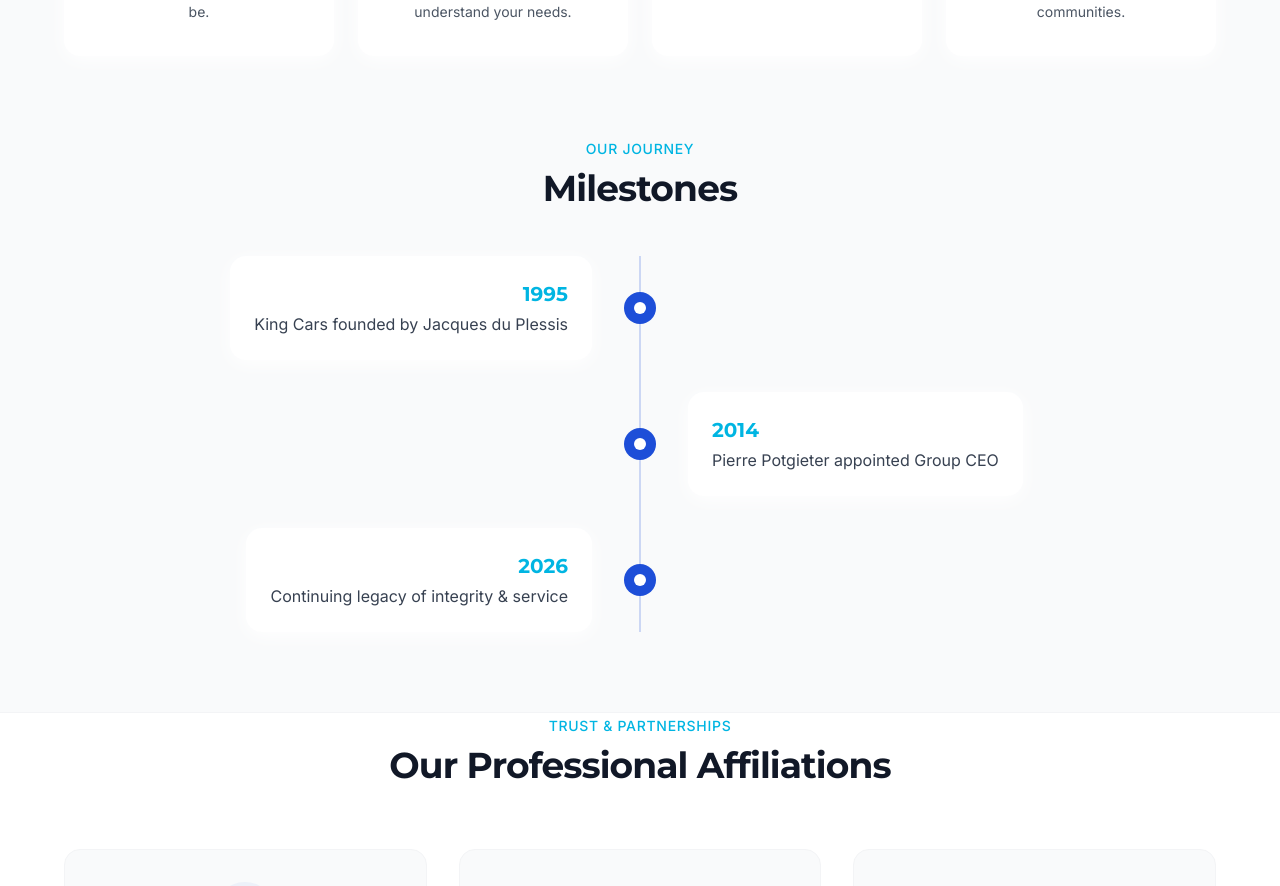
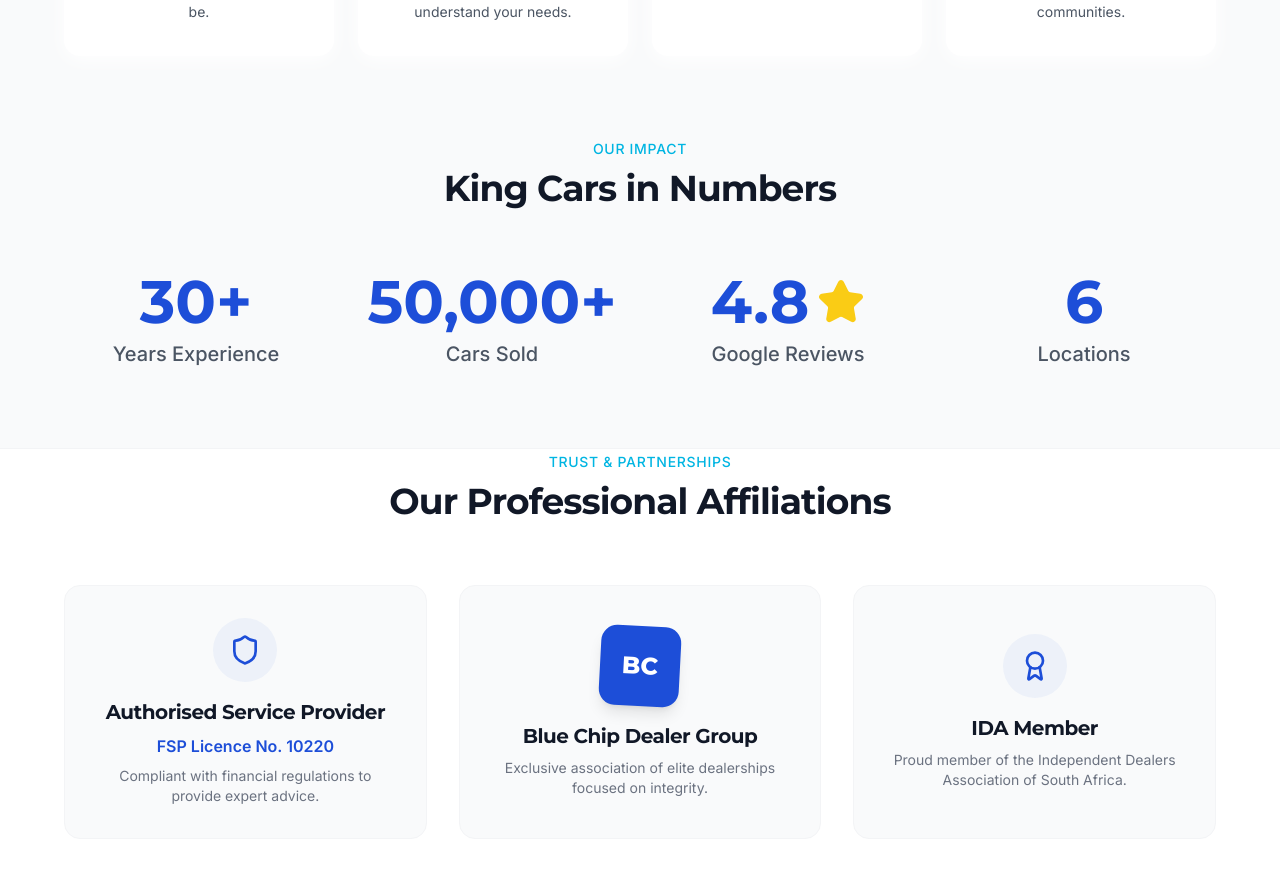
Before and after one commit to pottie2288/king-cars-website, a React (Vite) app: page /about in a window 1280 px wide. Shown: the part 1480-2366 px from the top of the page. Built offline with nearby package versions, Linux system fonts and the light colour scheme.

Commit message:
style: Move quick stats to about page and tighten homepage layout

```diff
--- a/src/components/BodyTypeFilter.tsx
+++ b/src/components/BodyTypeFilter.tsx
@@ -54,15 +54,12 @@
     };
 
     return (
-        <section className="py-20 bg-king-blue">
+        <section className="pt-8 pb-20 bg-king-blue">
             <div className="section-padding max-w-7xl mx-auto">
-                <AnimatedSection className="text-center mb-16">
+                <AnimatedSection className="text-center mb-8">
                     <h2 className="font-display font-bold text-3xl sm:text-4xl text-white mb-4">
                         Choose by body type
                     </h2>
-                    <p className="text-blue-100 text-lg">
-                        Click to filter our showroom by body type
-                    </p>
                 </AnimatedSection>
 
                 <div className="grid grid-cols-2 md:grid-cols-3 gap-4 sm:gap-8">
--- a/src/pages/AboutPage.tsx
+++ b/src/pages/AboutPage.tsx
@@ -1,4 +1,4 @@
-import { Award, Users, Target, Heart, Shield } from 'lucide-react';
+import { Award, Users, Target, Heart, Shield, Star } from 'lucide-react';
 import { SEO } from '@/components/SEO';
 
 import { AnimatedSection } from '@/components/AnimatedSection';
@@ -27,10 +27,11 @@
     },
   ];
 
-  const milestones = [
-    { year: '1995', event: 'King Cars founded by Jacques du Plessis' },
-    { year: '2014', event: 'Pierre Potgieter appointed Group CEO' },
-    { year: '2026', event: 'Continuing legacy of integrity & service' },
+  const stats = [
+    { value: '30+', label: 'Years Experience' },
+    { value: '50,000+', label: 'Cars Sold' },
+    { value: '4.8', label: 'Google Reviews' },
+    { value: '6', label: 'Locations' },
   ];
 
 
@@ -136,44 +137,33 @@
         </div>
       </section>
 
-      {/* Milestones Section */}
+      {/* Quick Stats Section */}
       <section className="section-padding mb-20">
-        <div className="max-w-4xl mx-auto">
-          <AnimatedSection className="text-center mb-12">
+        <div className="max-w-6xl mx-auto">
+          <AnimatedSection className="text-center mb-16">
             <span className="text-king-cyan font-medium text-sm uppercase tracking-wider">
-              Our Journey
+              Our Impact
             </span>
             <h2 className="font-display font-bold text-3xl sm:text-4xl text-gray-900 mt-2 mb-4">
-              Milestones
+              King Cars in Numbers
             </h2>
           </AnimatedSection>
 
-          <div className="relative">
-            {/* Timeline Line */}
-            <div className="absolute left-4 sm:left-1/2 top-0 bottom-0 w-0.5 bg-king-blue/20 sm:-translate-x-1/2" />
-
-            <div className="space-y-8">
-              {milestones.map((milestone, index) => (
-                <AnimatedSection key={index}>
-                  <div className={`flex items-center gap-8 ${index % 2 === 0 ? 'sm:flex-row' : 'sm:flex-row-reverse'
-                    }`}>
-                    <div className={`flex-1 ${index % 2 === 0 ? 'sm:text-right' : 'sm:text-left'}`}>
-                      <div className="bg-white rounded-2xl p-6 shadow-card inline-block">
-                        <span className="text-king-cyan font-display font-bold text-xl">
-                          {milestone.year}
-                        </span>
-                        <p className="text-gray-700 mt-1">{milestone.event}</p>
-                      </div>
-                    </div>
-                    <div className="w-8 h-8 bg-king-blue rounded-full flex items-center justify-center relative z-10 flex-shrink-0">
-                      <div className="w-3 h-3 bg-white rounded-full" />
-                    </div>
-                    <div className="flex-1 hidden sm:block" />
-                  </div>
-                </AnimatedSection>
+          <AnimatedSection>
+            <div className="grid grid-cols-2 md:grid-cols-4 gap-8">
+              {stats.map((stat, index) => (
+                <div key={index} className="text-center">
+                  <p className="font-display font-bold text-4xl sm:text-5xl lg:text-6xl text-king-blue mb-2 flex items-center justify-center gap-2">
+                    {stat.value}
+                    {stat.value === '4.8' && (
+                      <Star className="w-8 h-8 sm:w-10 sm:h-10 lg:w-12 lg:h-12 fill-yellow-400 text-yellow-400 inline-block" />
+                    )}
+                  </p>
+                  <p className="text-gray-600 font-medium text-lg sm:text-xl">{stat.label}</p>
+                </div>
               ))}
             </div>
-          </div>
+          </AnimatedSection>
         </div>
       </section>
 
--- a/src/pages/HomePage.tsx
+++ b/src/pages/HomePage.tsx
@@ -35,13 +35,6 @@
   };
 
   const makes = getUniqueMakes();
-
-  const stats = [
-    { value: '30+', label: 'Years Experience' },
-    { value: '50,000+', label: 'Cars Sold' },
-    { value: '4.8', label: 'Google Reviews' },
-    { value: '6', label: 'Locations' },
-  ];
 
   const benefits = [
     {
@@ -122,13 +115,13 @@
       />
 
       {/* Hero Section - Blue Gradient Background */}
-      <section className="relative min-h-screen flex items-center">
+      <section className="relative flex flex-col justify-center">
         {/* Background Image */}
         <div className="absolute inset-0 bg-gradient-to-b from-white to-king-blue">
         </div>
 
         {/* Content */}
-        <div className="relative z-10 w-full section-padding pt-36 lg:pt-56">
+        <div className="relative z-10 w-full section-padding pt-32 lg:pt-48 pb-12 lg:pb-16">
           <div className="max-w-7xl mx-auto text-center">
 
             {/* Pill Label */}
@@ -148,21 +141,6 @@
                 makes={makes}
                 getUniqueModels={getUniqueModels}
               />
-            </div>
-
-            {/* Quick Stats */}
-            <div className="grid grid-cols-2 md:grid-cols-4 gap-8 mt-20 animate-fade-in animate-delay-400">
-              {stats.map((stat, index) => (
-                <div key={index} className="text-center">
-                  <p className="font-display font-bold text-4xl sm:text-5xl lg:text-6xl text-gray-900 mb-2 flex items-center justify-center gap-2">
-                    {stat.value}
-                    {stat.value === '4.8' && (
-                      <Star className="w-8 h-8 sm:w-10 sm:h-10 lg:w-12 lg:h-12 fill-yellow-400 text-yellow-400 inline-block" />
-                    )}
-                  </p>
-                  <p className="text-gray-600 text-lg sm:text-xl">{stat.label}</p>
-                </div>
-              ))}
             </div>
           </div>
         </div>
```
